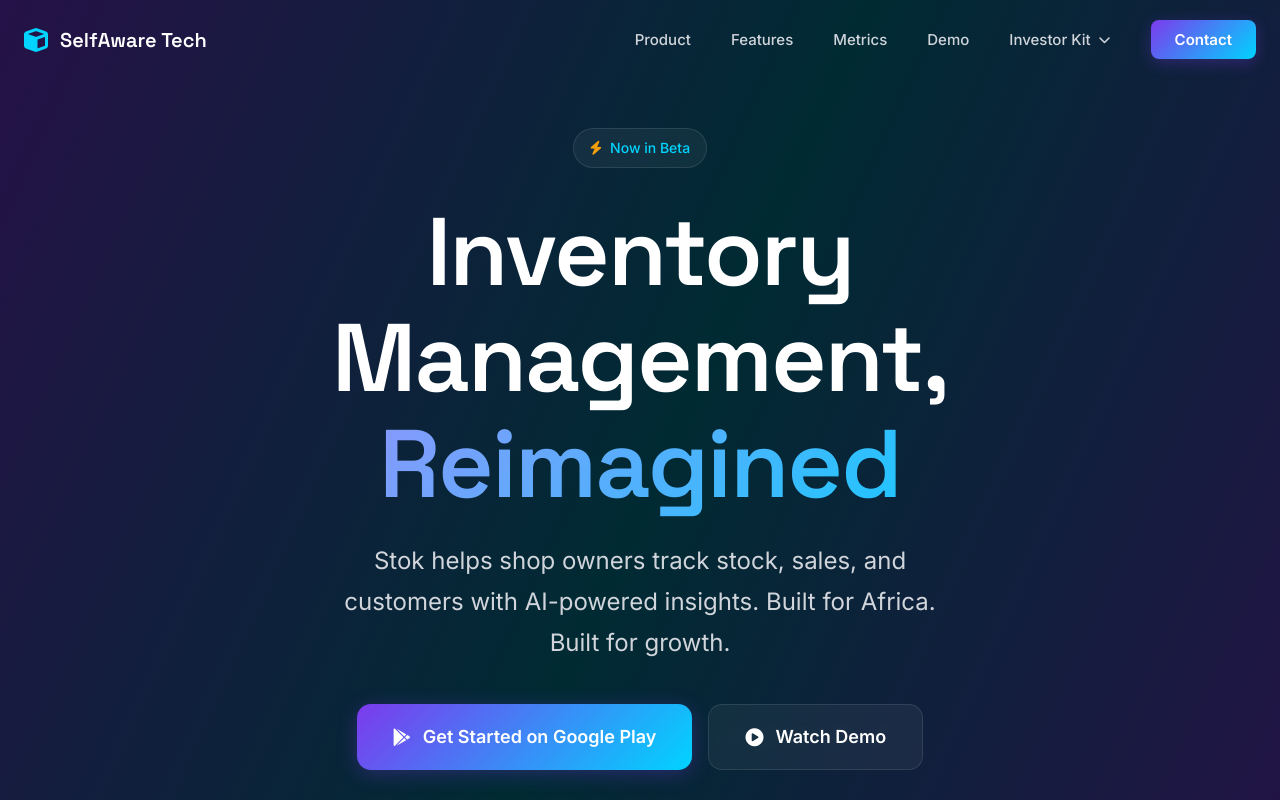
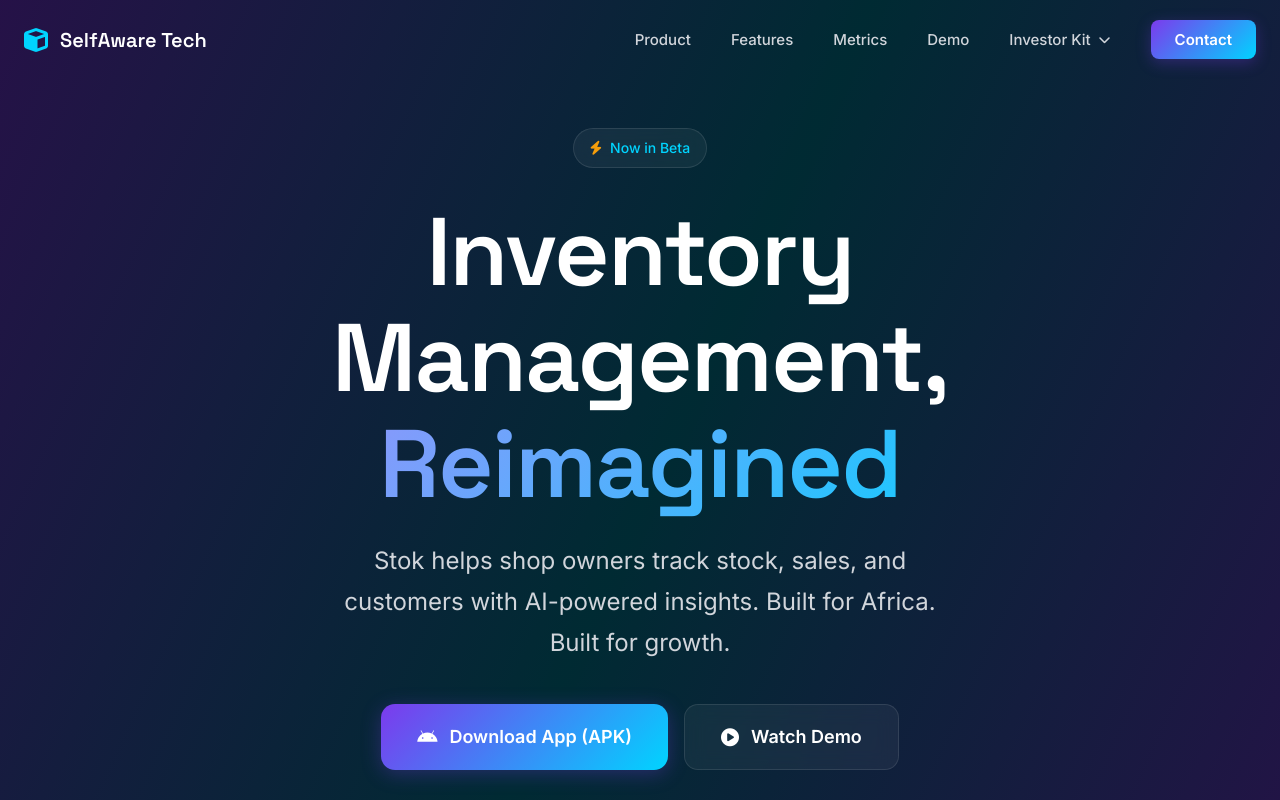
Before and after one commit to steph500/poster-001, a plain HTML site: page index.html in a window 1280 px wide. Shown: the top 800 px of the page. Drawn offline with nearby package versions, Linux system fonts and the light colour scheme.

Commit message:
Update hero CTA to link to APK download
- Changed Google Play button to direct APK download
- Links to stok.html#download-app section
- Removed Play Store dependency since app not published

```diff
--- a/index.html
+++ b/index.html
@@ -81,9 +81,9 @@
                 Stok helps shop owners track stock, sales, and customers with AI-powered insights. Built for Africa. Built for growth.
             </p>
             <div class="hero-cta reveal">
-                <a href="https://play.google.com" target="_blank" class="btn btn-primary btn-lg">
-                    <i class="fab fa-google-play"></i>
-                    <span>Get Started on Google Play</span>
+                <a href="stok.html#download-app" class="btn btn-primary btn-lg">
+                    <i class="fab fa-android"></i>
+                    <span>Download App (APK)</span>
                 </a>
                 <a href="#demo" class="btn btn-secondary btn-lg">
                     <i class="fas fa-play-circle"></i>
```
